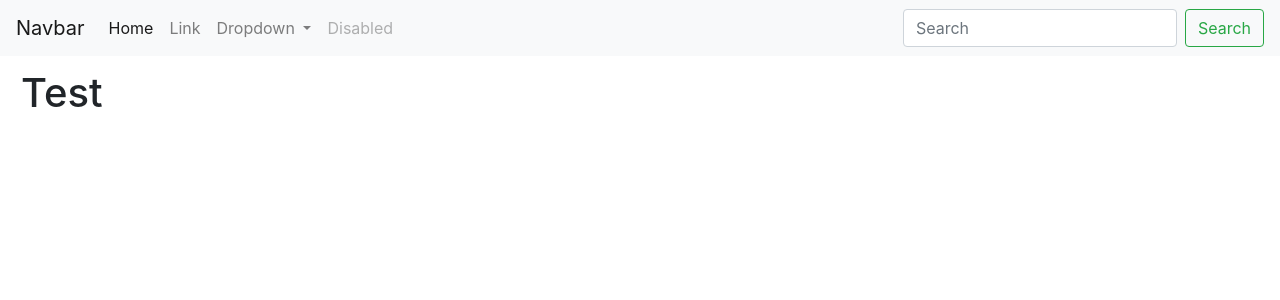
After one commit to FMularski/flask-tutor, a Flask app: page / in a window 1280 px wide. The commit adds this page. Shown: the top 300 px of the page. Run offline with Flask 2, Linux system fonts and the light colour scheme; some libraries are stand-ins or nearby versions.

Commit message:
base.html + bootstrap

```diff
--- a/app.py
+++ b/app.py
@@ -3,11 +3,11 @@ from flask import Flask, redirect, url_for, render_template
 app = Flask(__name__)
 
 
-@app.route('/<name>')
-def index(name):
-    last_name = name * 2
-    letters = list('abcdefgh')
-    return render_template('index.html', name=name, last_name=last_name, letters=letters)
+# @app.route('/<name>')
+# def index(name):
+#     last_name = name * 2
+#     letters = list('abcdefgh')
+#     return render_template('index.html', name=name, last_name=last_name, letters=letters)
 
 
 # @app.route('/users/<user_id>')
@@ -19,6 +19,15 @@ def index(name):
 # def admin():
 #     return redirect(url_for('user', user_id=10))
 
+@app.route('/')
+def index():
+    return render_template('index.html')
+
+
+@app.route('/about/')
+def about():
+    return render_template('about.html')
+
 
 if __name__ == '__main__':
-    app.run()
+    app.run(debug=True)
--- /dev/null
+++ b/templates/base.html
@@ -0,0 +1,53 @@
+<!DOCTYPE html>
+<html lang="en">
+<head>
+    <meta charset="UTF-8">
+    <link rel="stylesheet" href="https://stackpath.bootstrapcdn.com/bootstrap/4.5.2/css/bootstrap.min.css" integrity="sha384-JcKb8q3iqJ61gNV9KGb8thSsNjpSL0n8PARn9HuZOnIxN0hoP+VmmDGMN5t9UJ0Z" crossorigin="anonymous">
+    <title>{% block title %}{% endblock %}</title>
+</head>
+<body>
+    <nav class="navbar navbar-expand-lg navbar-light bg-light">
+      <a class="navbar-brand" href="#">Navbar</a>
+      <button class="navbar-toggler" type="button" data-toggle="collapse" data-target="#navbarSupportedContent" aria-controls="navbarSupportedContent" aria-expanded="false" aria-label="Toggle navigation">
+        <span class="navbar-toggler-icon"></span>
+      </button>
+
+      <div class="collapse navbar-collapse" id="navbarSupportedContent">
+        <ul class="navbar-nav mr-auto">
+          <li class="nav-item active">
+            <a class="nav-link" href="#">Home <span class="sr-only">(current)</span></a>
+          </li>
+          <li class="nav-item">
+            <a class="nav-link" href="#">Link</a>
+          </li>
+          <li class="nav-item dropdown">
+            <a class="nav-link dropdown-toggle" href="#" id="navbarDropdown" role="button" data-toggle="dropdown" aria-haspopup="true" aria-expanded="false">
+              Dropdown
+            </a>
+            <div class="dropdown-menu" aria-labelledby="navbarDropdown">
+              <a class="dropdown-item" href="#">Action</a>
+              <a class="dropdown-item" href="#">Another action</a>
+              <div class="dropdown-divider"></div>
+              <a class="dropdown-item" href="#">Something else here</a>
+            </div>
+          </li>
+          <li class="nav-item">
+            <a class="nav-link disabled" href="#" tabindex="-1" aria-disabled="true">Disabled</a>
+          </li>
+        </ul>
+        <form class="form-inline my-2 my-lg-0">
+          <input class="form-control mr-sm-2" type="search" placeholder="Search" aria-label="Search">
+          <button class="btn btn-outline-success my-2 my-sm-0" type="submit">Search</button>
+        </form>
+      </div>
+</nav>
+
+
+    {% block content %}{% endblock %}
+
+
+    <script src="https://code.jquery.com/jquery-3.5.1.slim.min.js" integrity="sha384-DfXdz2htPH0lsSSs5nCTpuj/zy4C+OGpamoFVy38MVBnE+IbbVYUew+OrCXaRkfj" crossorigin="anonymous"></script>
+    <script src="https://cdn.jsdelivr.net/npm/popper.js@1.16.1/dist/umd/popper.min.js" integrity="sha384-9/reFTGAW83EW2RDu2S0VKaIzap3H66lZH81PoYlFhbGU+6BZp6G7niu735Sk7lN" crossorigin="anonymous"></script>
+    <script src="https://stackpath.bootstrapcdn.com/bootstrap/4.5.2/js/bootstrap.min.js" integrity="sha384-B4gt1jrGC7Jh4AgTPSdUtOBvfO8shuf57BaghqFfPlYxofvL8/KUEfYiJOMMV+rV" crossorigin="anonymous"></script>
+</body>
+</html>
--- a/templates/index.html
+++ b/templates/index.html
@@ -1,19 +1,8 @@
-<!DOCTYPE html>
-<html lang="en">
-<head>
-    <meta charset="UTF-8">
-    <title>Flask app</title>
-</head>
-<body>
-    <h1>Hello Flask!</h1>
-    <p>{{name}}</p>
-    <p>{{last_name}}</p>
+{% extends 'base.html' %}
+{% block title %}
+    My title
+{% endblock %}
 
-    <ul>
-        {% for letter in letters %}
-        <li>{{letter}}</li>
-        {% endfor %}
-    </ul>
-
-</body>
-</html>
+{% block content %}
+    <h1 class="alert">Test</h1>
+{% endblock %}
```
Also changed, not shown: templates/about.html (added, +7 -0 lines).
